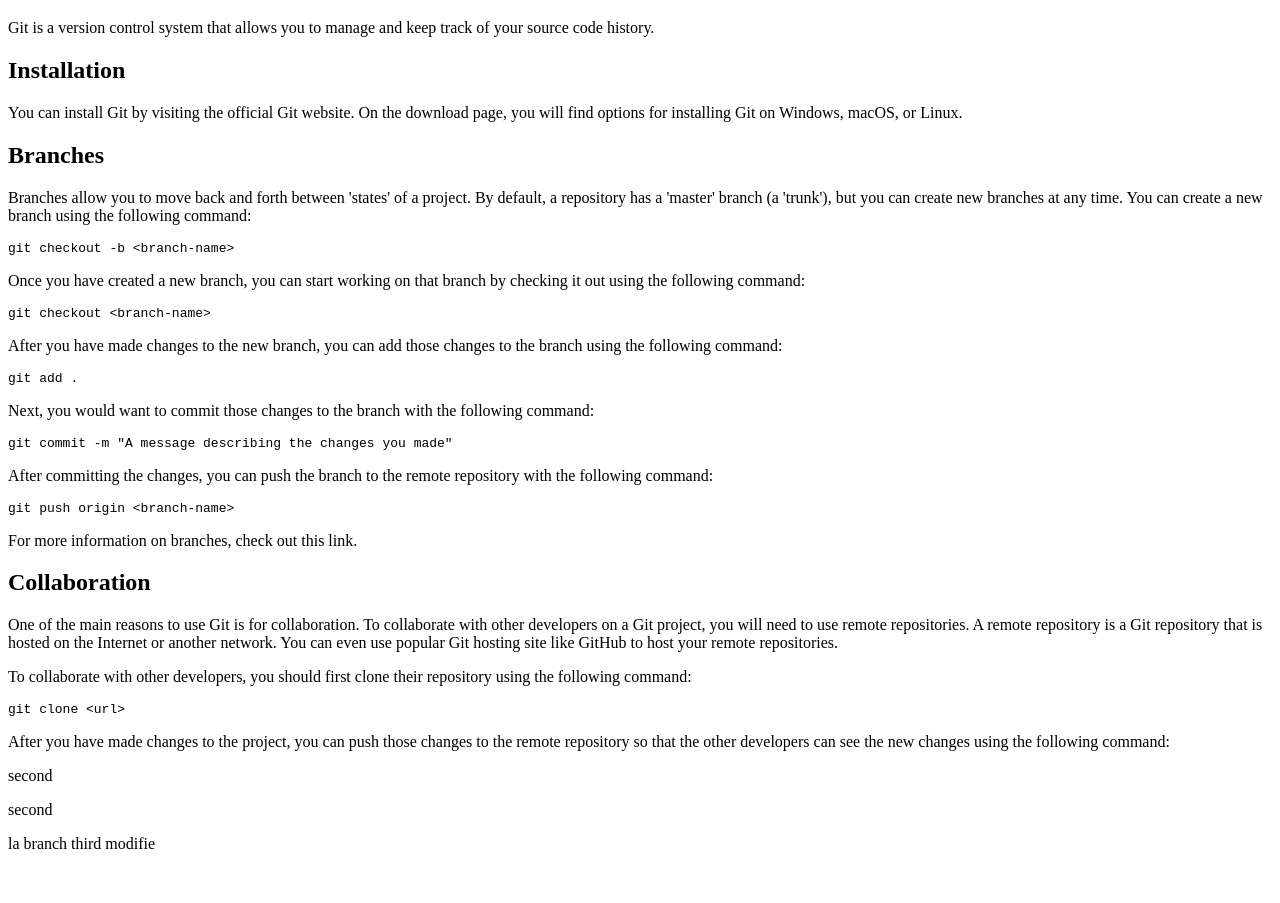
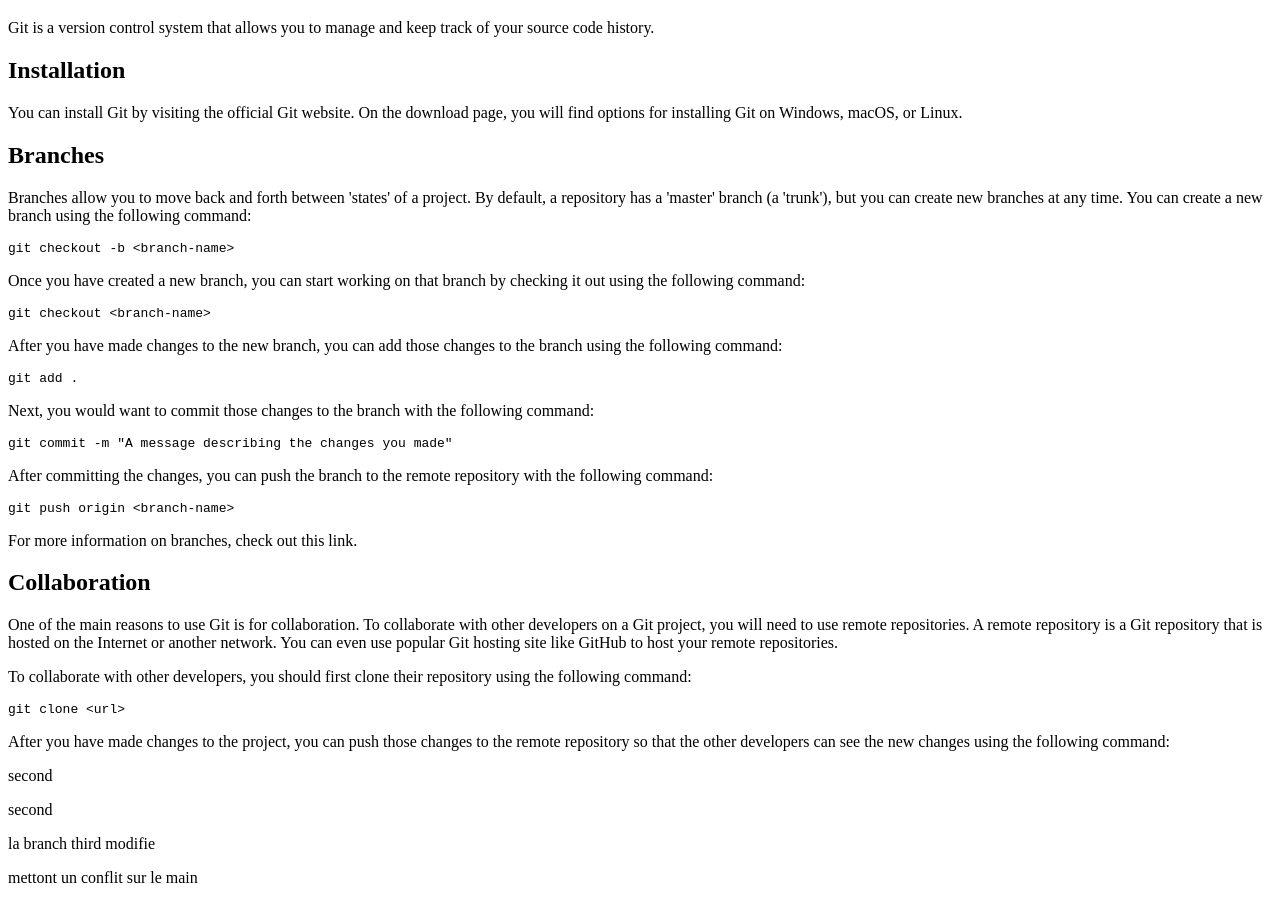
Before and after one commit to Gbessaya-joseph/Git_TP, a plain HTML site: page index.html in a window 1280 px wide. Shown: the part 61-964 px from the top of the page. Before the commit the page ends 930 px from the top, so only its background shows below. Drawn offline with Linux system fonts and the light colour scheme.

Commit message:
le commitde conflit  sur le main

```diff
--- a/index.html
+++ b/index.html
@@ -31,5 +31,6 @@
         <p>second</p>
         <p>second</p>
         <p>la branch third modifie</p>
+        <p>mettont un conflit sur le main</p>
 </body>
 </html>
```
